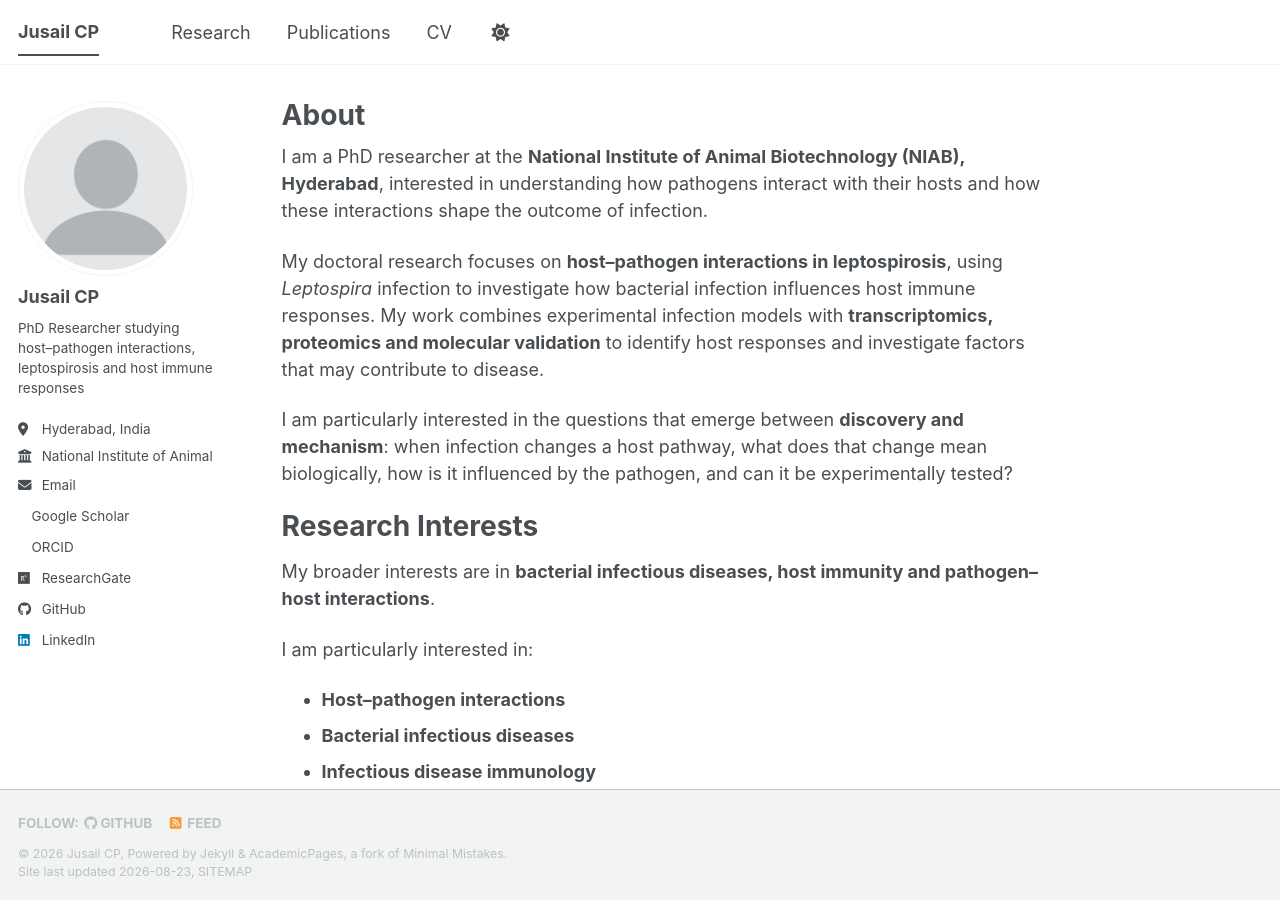
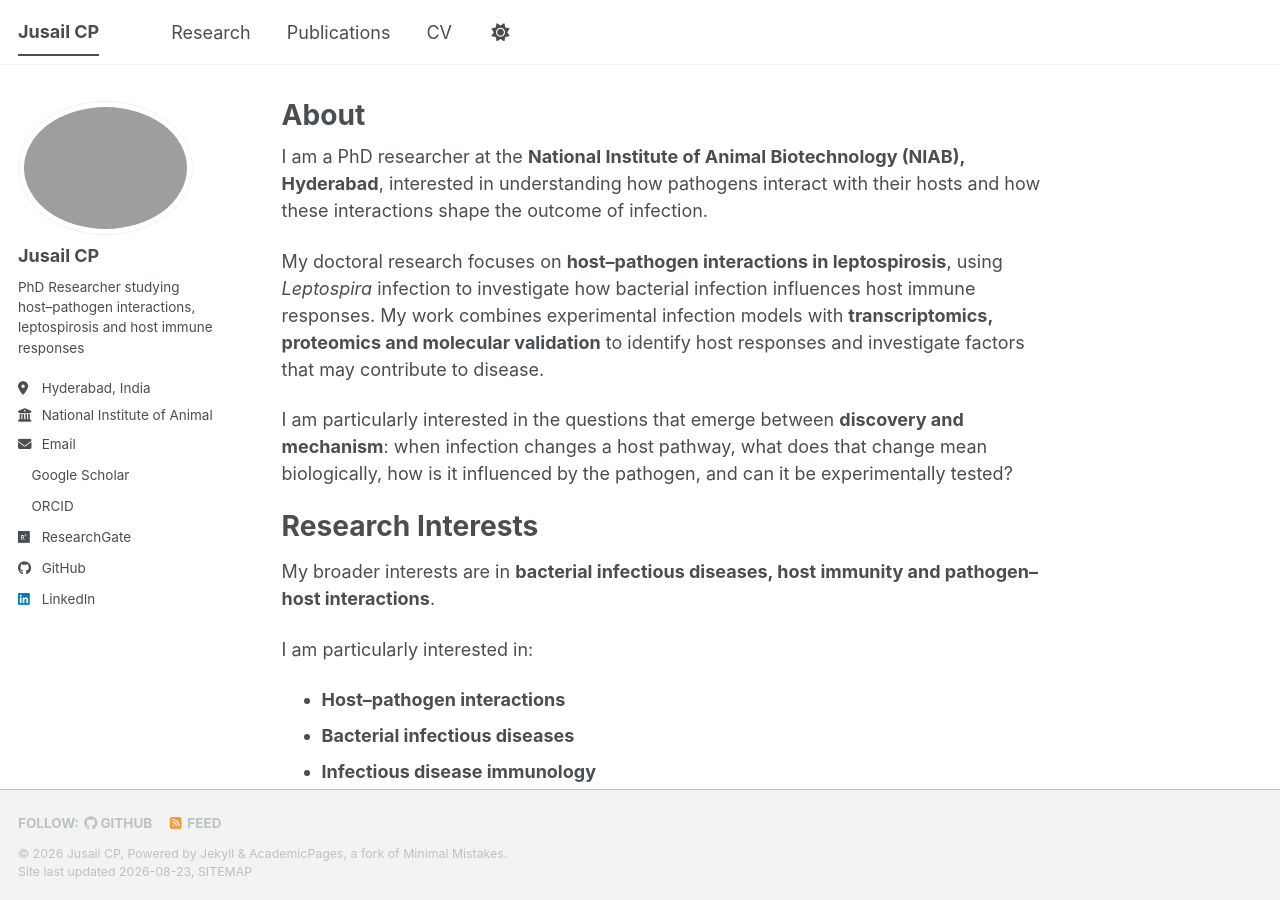
Before and after one commit to jusail/jusail.github.io, a Jekyll site: the page built from _pages/about.md, in a window 1280 px wide and 900 px high. Built offline with Jekyll 4.4.1, drawn with Linux system fonts in a browser that asks for light colours; a style sheet for code colours, icons or effects is not loaded.

Commit message:
Update _config.yml

```diff
--- a/_config.yml
+++ b/_config.yml
@@ -22,7 +22,7 @@ repository               : "jusail/jusail.github.io"
 #               Additional customization can be done by editing /_includes/author-profile.html
 author:
   # Biographic information
-  avatar           : "profile.png"
+  avatar           : "JCP.jpg"
   name             : "Jusail CP"
   pronouns         : # example: "He/Him"
   bio              : "PhD Researcher studying host–pathogen interactions, leptospirosis and host immune responses"
```
